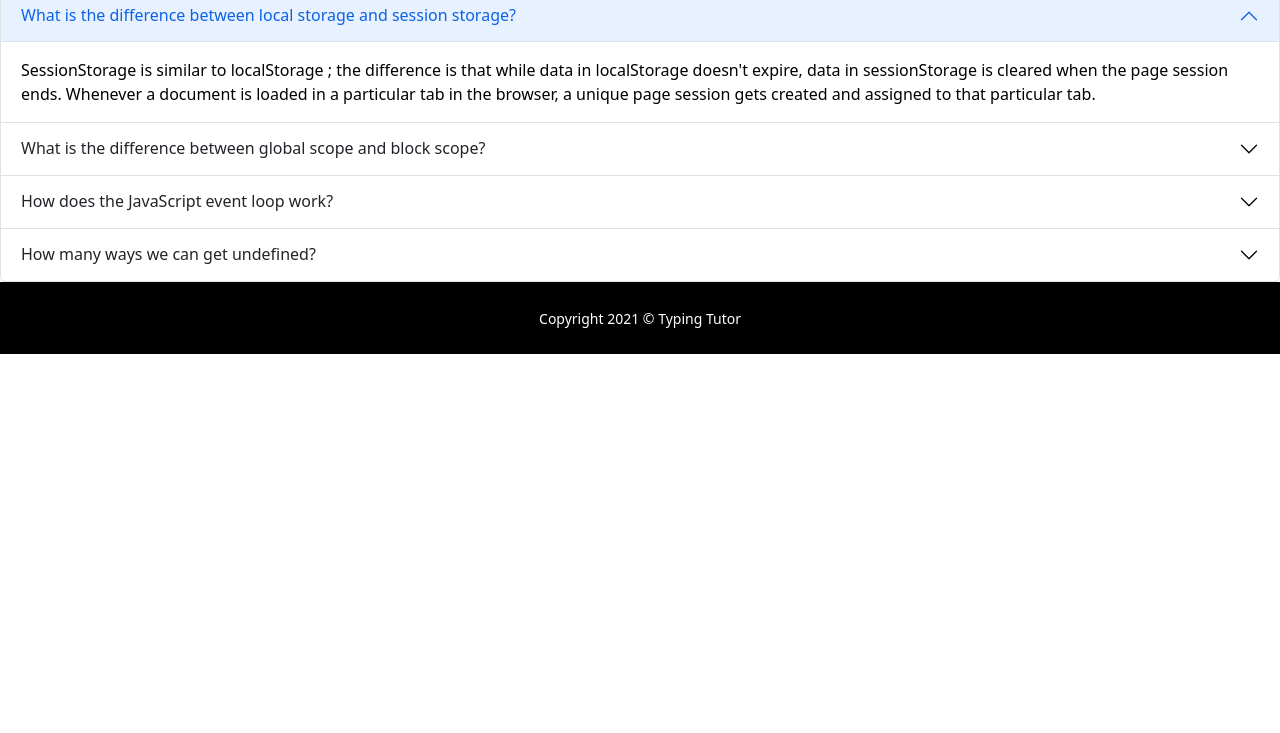
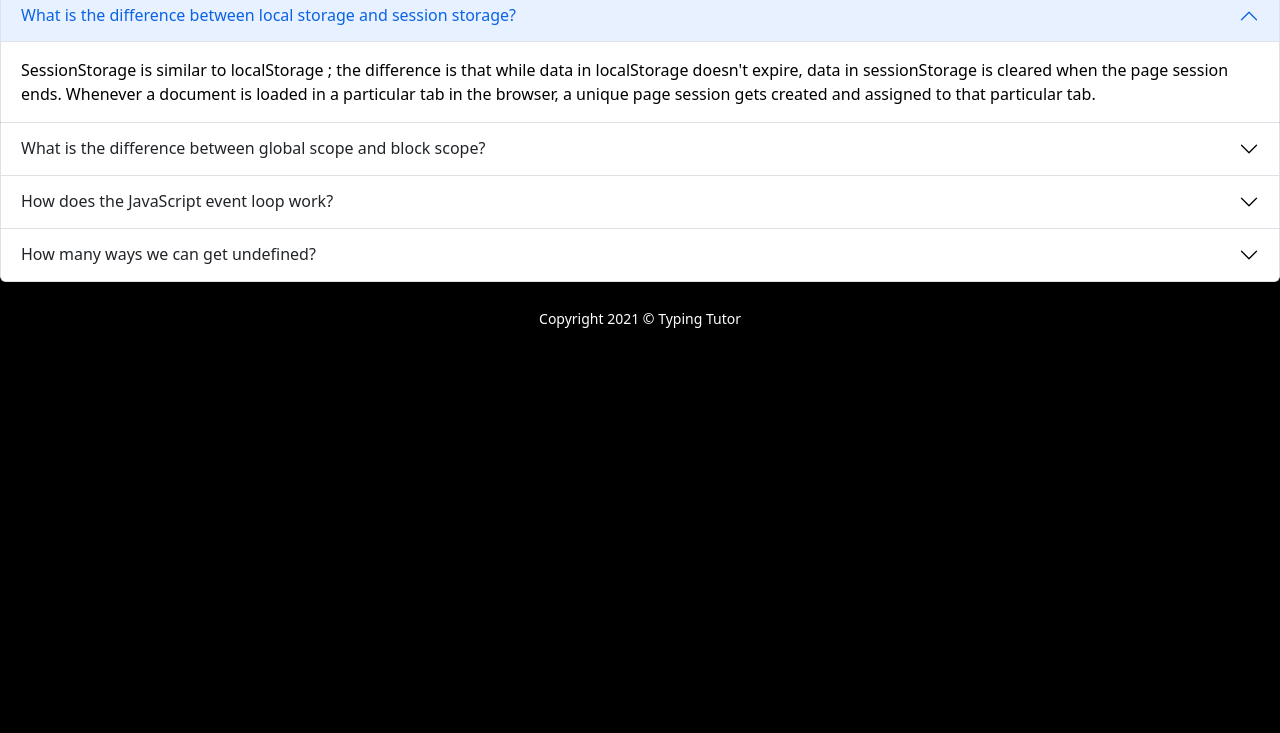
Before and after one commit to arfan36/day-69_M-43_Assignment-7_September-14, a plain HTML site: page blog.html in a window 1280 px wide. Shown: the part 67-800 px from the top of the page. Drawn offline with nearby package versions, Linux system fonts and the light colour scheme.

Commit message:
finished

```diff
--- a/blog.html
+++ b/blog.html
@@ -11,7 +11,7 @@
         integrity="sha384-gH2yIJqKdNHPEq0n4Mqa/HGKIhSkIHeL5AyhkYV8i59U5AR6csBvApHHNl/vI1Bx" crossorigin="anonymous">
 </head>
 
-<body>
+<body class="bg-black text-white">
     <header>
         <h1 class="text-center">Blog</h1>
     </header>
```
